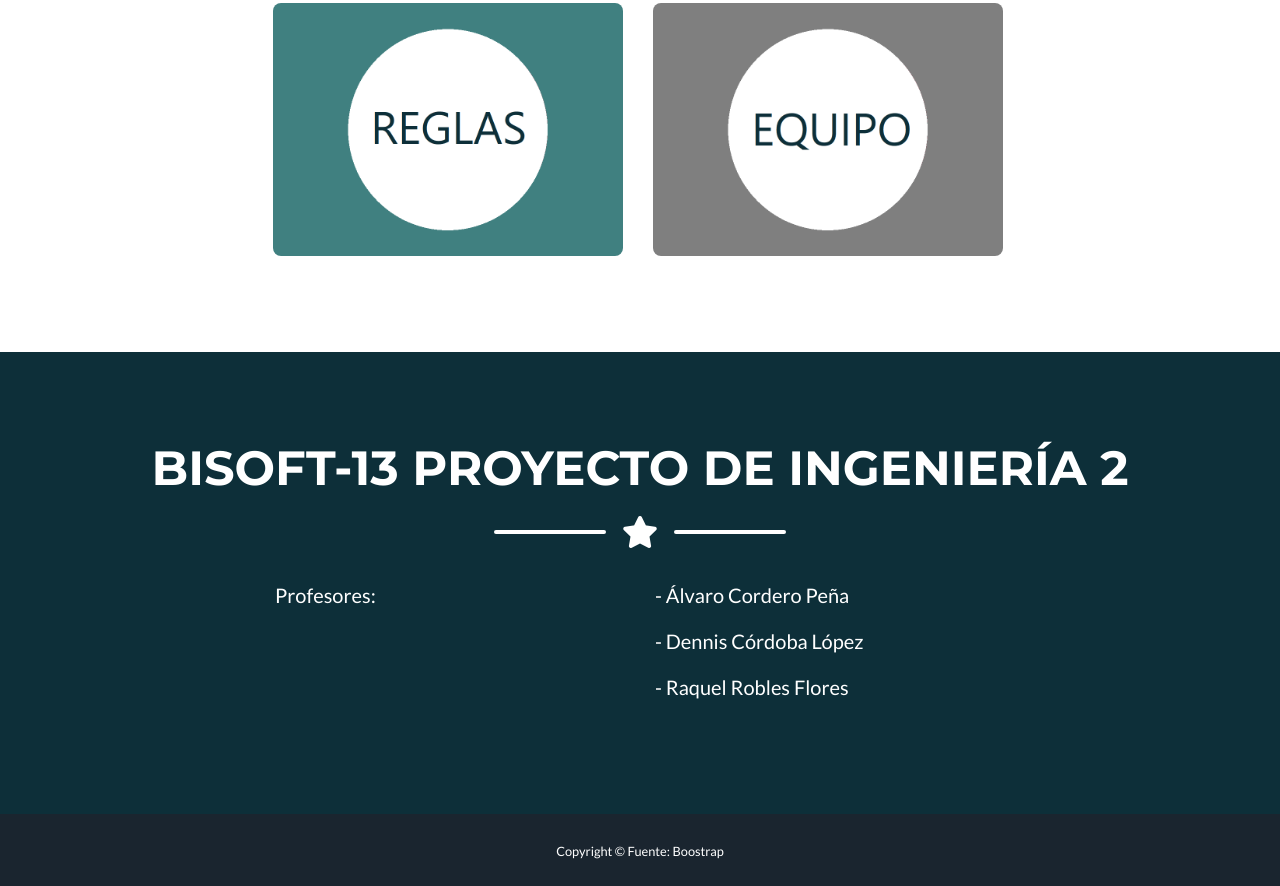
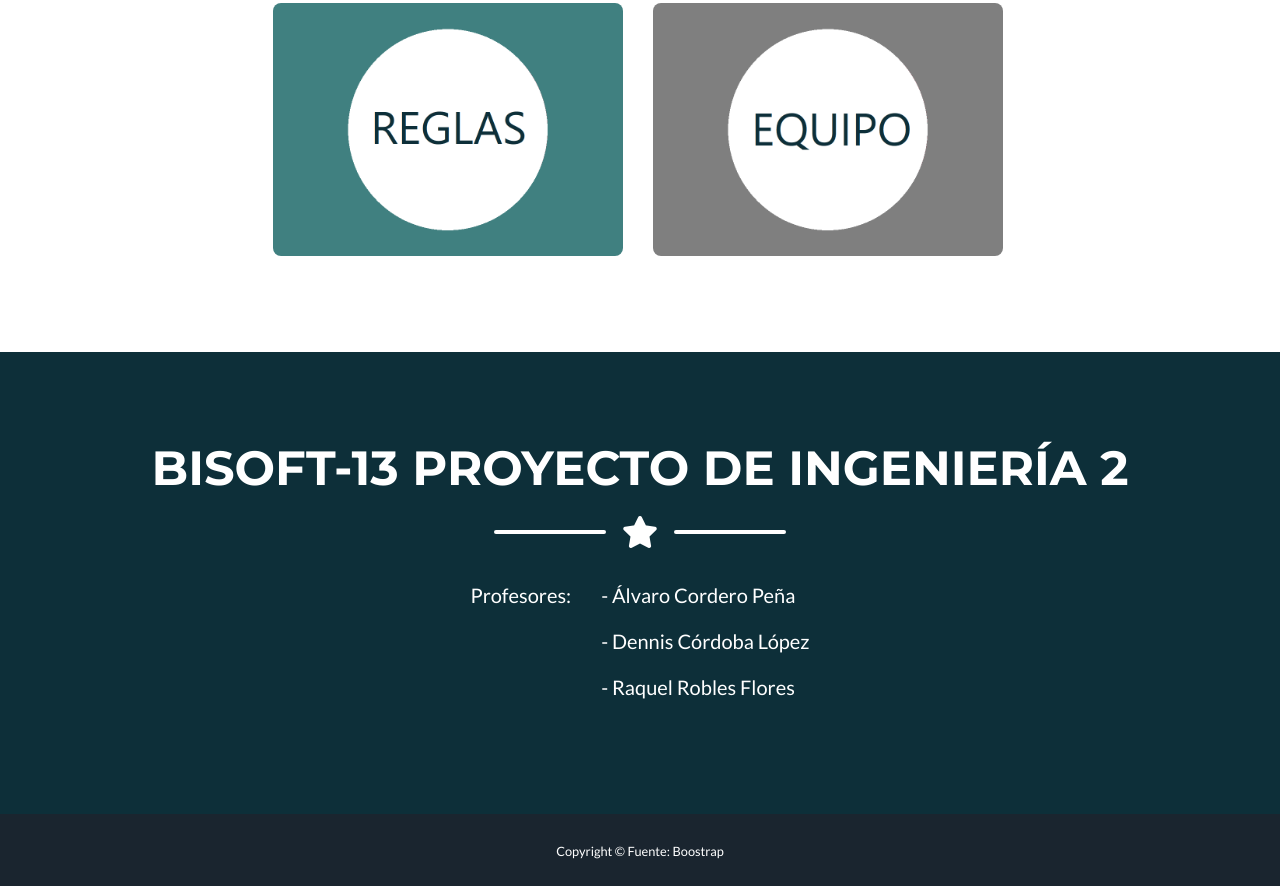
Before and after one commit to dsfconga64/landingPageProyecto, a website with bundled scripts: page index.html in a window 1280 px wide. Shown: the part 1298-2184 px from the top of the page. Built offline with nearby package versions, Linux system fonts and the light colour scheme; files whose address does not match are found by name.

Commit message:
fix about section

```diff
--- a/index.html
+++ b/index.html
@@ -179,12 +179,12 @@
       </div>
 
       <!-- About Section Content -->
-      <div class="row">
-        <div class="col-lg-4 ml-auto">
+      <div class="row justify-content-md-center">
+        <div class="col-md-auto">
           <p class="lead">Profesores:</p>
 
         </div>
-        <div class="col-lg-4 mr-auto">
+        <div class="col-md-auto">
           <p class="lead">- Álvaro Cordero Peña</p>
           <p class="lead">- Dennis Córdoba López</p>
           <p class="lead">- Raquel Robles Flores</p>
```
